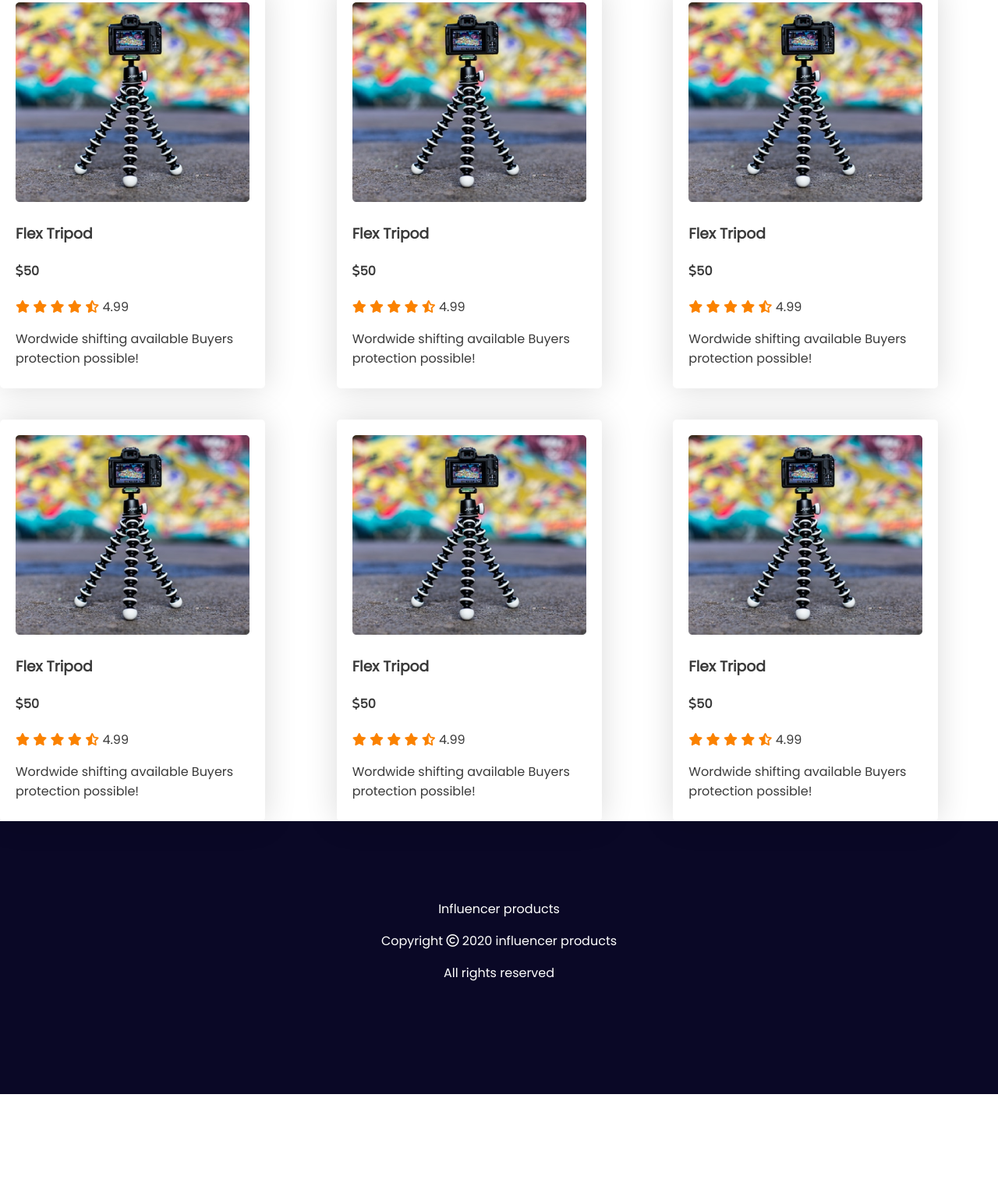
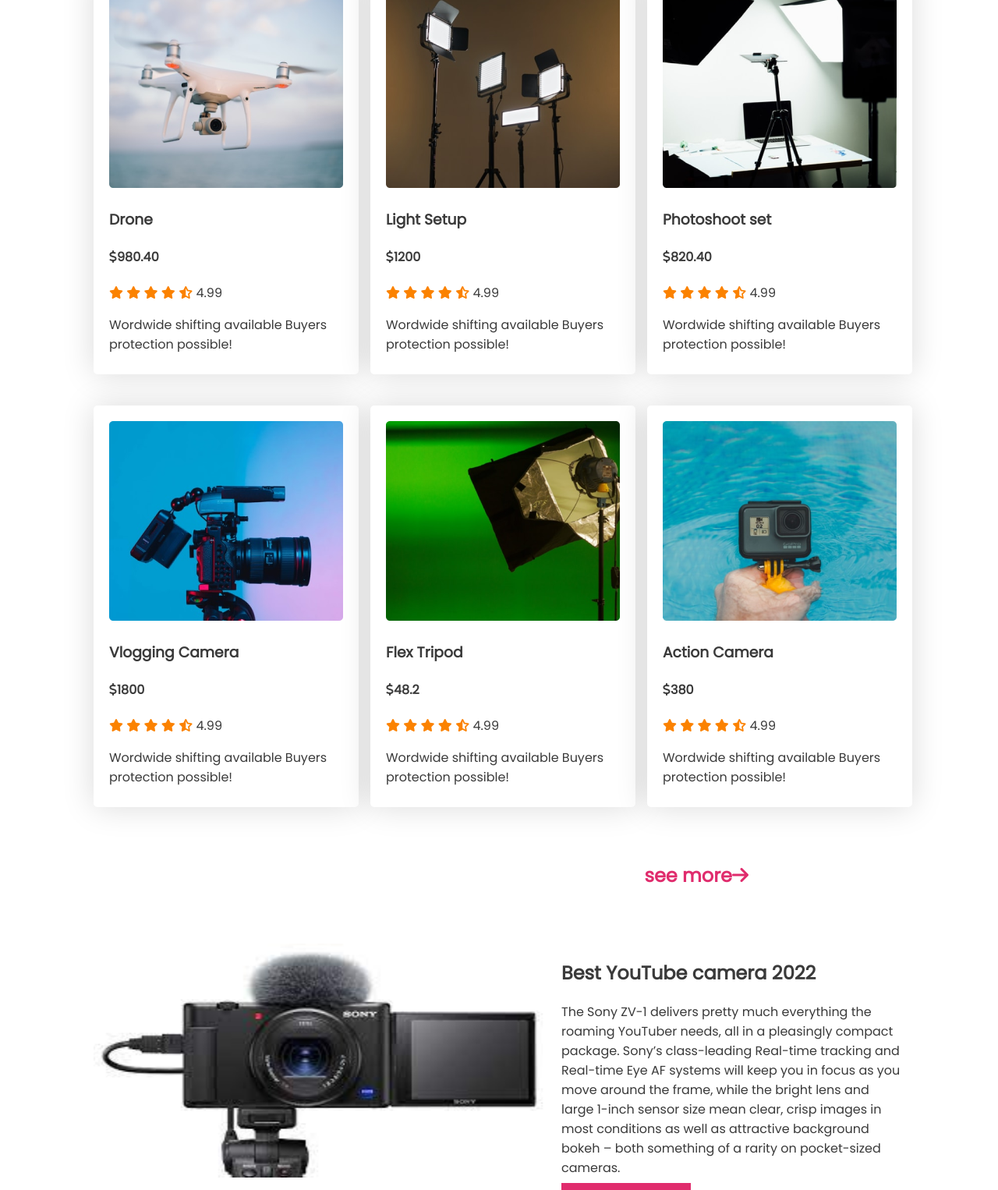
Before and after one commit to MdNadiruzzamanNibras/influencer-gear, a plain HTML site: page index.html in a window 1280 px wide. Shown: the part 1274-2800 px from the top of the page at 78% size. Before the commit the page ends 2677 px from the top, so only its background shows below. Drawn offline with Linux system fonts and the light colour scheme.

Commit message:
transfrom

```diff
--- a/index.html
+++ b/index.html
@@ -70,13 +70,14 @@
                         Buyers protection possible!</p>
 
                 </div>
+
                 <div class="collection">
                     <div class="collection-image">
-                        <img src="images/tripod.png" alt="">
+                        <img src="images/mic.png" alt="">
                     </div>
                     <div class="collection-details">
-                        <h3 class="collection-title">Flex Tripod</h3>
-                        <h4 class="collection-rate"><i class="fas fa-dollar-sign"></i>50</h4>
+                        <h3 class="collection-title">Microphone</h3>
+                        <h4 class="collection-rate"><i class="fas fa-dollar-sign"></i>120.24</h4>
                     </div>
                     <div class="collection-rattin">
                         <i class="fas fa-star"></i>
@@ -92,11 +93,11 @@
                 </div>
                 <div class="collection">
                     <div class="collection-image">
-                        <img src="images/tripod.png" alt="">
+                        <img src="images/airpod.png" alt="">
                     </div>
                     <div class="collection-details">
-                        <h3 class="collection-title">Flex Tripod</h3>
-                        <h4 class="collection-rate"><i class="fas fa-dollar-sign"></i>50</h4>
+                        <h3 class="collection-title">Airpod</h3>
+                        <h4 class="collection-rate"><i class="fas fa-dollar-sign"></i>100</h4>
                     </div>
                     <div class="collection-rattin">
                         <i class="fas fa-star"></i>
@@ -112,11 +113,30 @@
                 </div>
                 <div class="collection">
                     <div class="collection-image">
-                        <img src="images/tripod.png" alt="">
+                        <img src="images/drone.png" alt="">
                     </div>
                     <div class="collection-details">
-                        <h3 class="collection-title">Flex Tripod</h3>
-                        <h4 class="collection-rate"><i class="fas fa-dollar-sign"></i>50</h4>
+                        <h3 class="collection-title">Drone</h3>
+                        <h4 class="collection-rate"><i class="fas fa-dollar-sign"></i>980.40</h4>
+                    </div>
+                    <div class="collection-rattin">
+                        <i class="fas fa-star"></i>
+                        <i class="fas fa-star"></i>
+                        <i class="fas fa-star"></i>
+                        <i class="fas fa-star"></i>
+                        <i class="fas fa-star-half-alt"></i>
+                        4.99
+                    </div>
+                    <p>Wordwide shifting available
+                        Buyers protection possible!</p>
+
+                </div><div class="collection">
+                    <div class="collection-image">
+                        <img src="images/lights.png" alt="">
+                    </div>
+                    <div class="collection-details">
+                        <h3 class="collection-title">Light Setup</h3>
+                        <h4 class="collection-rate"><i class="fas fa-dollar-sign"></i>1200</h4>
                     </div>
                     <div class="collection-rattin">
                         <i class="fas fa-star"></i>
@@ -132,30 +152,11 @@
                 </div>
                 <div class="collection">
                     <div class="collection-image">
-                        <img src="images/tripod.png" alt="">
+                        <img src="images/setup.png" alt="">
                     </div>
                     <div class="collection-details">
-                        <h3 class="collection-title">Flex Tripod</h3>
-                        <h4 class="collection-rate"><i class="fas fa-dollar-sign"></i>50</h4>
-                    </div>
-                    <div class="collection-rattin">
-                        <i class="fas fa-star"></i>
-                        <i class="fas fa-star"></i>
-                        <i class="fas fa-star"></i>
-                        <i class="fas fa-star"></i>
-                        <i class="fas fa-star-half-alt"></i>
-                        4.99
-                    </div>
-                    <p>Wordwide shifting available
-                        Buyers protection possible!</p>
-
-                </div><div class="collection">
-                    <div class="collection-image">
-                        <img src="images/tripod.png" alt="">
-                    </div>
-                    <div class="collection-details">
-                        <h3 class="collection-title">Flex Tripod</h3>
-                        <h4 class="collection-rate"><i class="fas fa-dollar-sign"></i>50</h4>
+                        <h3 class="collection-title">Photoshoot set</h3>
+                        <h4 class="collection-rate"><i class="fas fa-dollar-sign"></i>820.40</h4>
                     </div>
                     <div class="collection-rattin">
                         <i class="fas fa-star"></i>
@@ -171,11 +172,11 @@
                 </div>
                 <div class="collection">
                     <div class="collection-image">
-                        <img src="images/tripod.png" alt="">
+                        <img src="images/camera.png" alt="">
                     </div>
                     <div class="collection-details">
-                        <h3 class="collection-title">Flex Tripod</h3>
-                        <h4 class="collection-rate"><i class="fas fa-dollar-sign"></i>50</h4>
+                        <h3 class="collection-title">Vlogging Camera</h3>
+                        <h4 class="collection-rate"><i class="fas fa-dollar-sign"></i>1800</h4>
                     </div>
                     <div class="collection-rattin">
                         <i class="fas fa-star"></i>
@@ -191,11 +192,11 @@
                 </div>
                 <div class="collection">
                     <div class="collection-image">
-                        <img src="images/tripod.png" alt="">
+                        <img src="images/single-light.png" alt="">
                     </div>
                     <div class="collection-details">
                         <h3 class="collection-title">Flex Tripod</h3>
-                        <h4 class="collection-rate"><i class="fas fa-dollar-sign"></i>50</h4>
+                        <h4 class="collection-rate"><i class="fas fa-dollar-sign"></i>48.2</h4>
                     </div>
                     <div class="collection-rattin">
                         <i class="fas fa-star"></i>
@@ -208,14 +209,15 @@
                     <p>Wordwide shifting available
                         Buyers protection possible!</p>
 
+
                 </div>
                 <div class="collection">
                     <div class="collection-image">
-                        <img src="images/tripod.png" alt="">
+                        <img src="images/action.png" alt="">
                     </div>
                     <div class="collection-details">
-                        <h3 class="collection-title">Flex Tripod</h3>
-                        <h4 class="collection-rate"><i class="fas fa-dollar-sign"></i>50</h4>
+                        <h3 class="collection-title">Action Camera</h3>
+                        <h4 class="collection-rate"><i class="fas fa-dollar-sign"></i>380</h4>
                     </div>
                     <div class="collection-rattin">
                         <i class="fas fa-star"></i>
@@ -228,16 +230,33 @@
                     <p>Wordwide shifting available
                         Buyers protection possible!</p>
 
+
                 </div>
              </div>
             </div>
+           <a class="see-more" href="http://" target="_blank" rel="noopener noreferrer"> see more  <i class="fas fa-arrow-right"></i></a>
+        </section>
+        <section class="container">
+            <div class="camera">
+                <div>
+                    <img src="images/sony-zv-1.jpg" alt="">
+                </div>
+                <div>
+                    <h2>Best YouTube camera 2022</h2>
+                    <p>The Sony ZV-1 delivers pretty much everything the roaming YouTuber needs, all in a pleasingly compact package. Sony’s class-leading Real-time tracking and Real-time Eye AF systems will keep you in focus as you move around the frame, while the bright lens and large 1-inch sensor size mean clear, crisp images in most conditions as well as attractive background bokeh – both something of a rarity on pocket-sized cameras.</p>
+                    <a class="join_now" href="http://" target="_blank" rel="noopener noreferrer">Join Now<i class="fas fa-arrow-right"></i></a>
+                </div>
+
+        </div>
         </section>
     </main>
+
     <!-- footer  -->
     <footer class="center container">
     <div class="footer-title">Influencer products</div>
    <p>Copyright <i class="far fa-copyright"></i> 2020  influencer products</p>
    <p>All rights reserved</p>
+   <div><i class="fab fa-instagram"></i><i class="fab fa-whatsapp"></i><i class="fab fa-twitter-square"></i><i class="fab fa-youtube-square"></i></div>
     </footer>
 </body>
 </html>
--- a/style/style.css
+++ b/style/style.css
@@ -2,7 +2,7 @@
 @import url('https://fonts.googleapis.com/css2?family=Poppins&display=swap');
 /* common styles */
 body{font-family: 'Poppins', sans-serif;
-margin: 0 ;
+margin: 0 120px ;
 padding: 0;
 background-color: #FFFFFF;
 color: #3A3A3A;}
@@ -33,6 +33,9 @@ h1{width: 582px;
     font-weight: bold;
     font-size: 52px;
     line-height: 70px;}
+
+header .Influencer:hover img{transform: rotate(360deg);}
+header .Influencer img{transition: 5s ease-in-out;}
 .link_button{
     text-decoration: none;
     background: #E02C6D;
@@ -44,7 +47,8 @@ color: white;}
     font-size: 28px;
     line-height: 70px;}
 .center{text-align: center;
-justify-content: center;}
+}
+.popular-collection{margin-bottom: 50px;}
 .collection-list{display: grid;
 grid-template-columns: repeat(3, 1fr);
 grid-column-gap: 15px;
@@ -59,35 +63,55 @@ grid-row-gap: 40px;}
 }
 .fa-star{color: #FB8200;}
 .fa-star-half-alt{color: #FB8200;}
+.see-more{font-size: 24px;
+    font-weight: 600;
+    text-decoration: none;
+    color: #E02C6D;
+    display: flex;
+ justify-content: flex-end;
+align-items: center;
+margin-right: 180px;
+margin-bottom: 50px;
+padding: 20px;}
+.camera{display: grid;
+    grid-template-columns: repeat(2, 1fr);
+margin-bottom: 70px;}
+
+.camera img{width: 600px;
+    height: 300px;
+    border-radius: 7px;}
+.join_now{text-decoration: none;
+        background: #E02C6D;
+    padding: 10px 40px;
+  color: white;}
+
 footer{height: 250px;
-
+    margin: 0 -120px;
     background-color: #0A0826;
 color: #FFFFFF;
  padding-top: 100px;}
+ .fab{padding: 0 10px;}
+
  /* media quary  */
  @media only screen and (max-width: 688px) {
-    *{margin: 0;
+    body{margin: 0;
     padding: 0;}
     .container{width: 100%;}
-  .nav{height: 100px;}
-  .half-width{width: 70%;}
-    .Influencer, .collection-list{
+  .Influencer, .collection-list{
          margin: 0 5px;
          grid-template-columns: 1fr;}
+         .Influencer, .collection-list {flex-direction: column;}
 
-
-
-         .Influencer, .collection-list {flex-direction: column;}
      }
 
      /* tablets device */
      @media only screen and (min-width: 688px) and (max-width: 992px) {
         .container{width: 100%;
         text-align: center;}
+
         .Influencer{margin: 0 5px;
             grid-template-columns: 1fr;}
 
         .collection-list{ margin: 0 5px;
-             grid-template-columns: repeat(2, 1fr);
-            background-color: blue;}
+             grid-template-columns: repeat(2, 1fr)}
             .Influencer, .collection-list{flex-direction: column;}
```
Also changed, not shown: images/background.svg (renamed from images/Circle design.svg), images/sony-zv-1.jpg (added).
